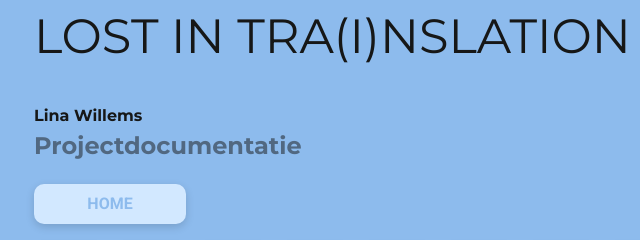
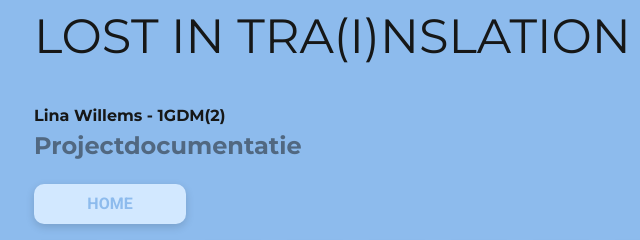
Before and after one commit to lina-willems/Projectdocumentatie, a website: page week 4.html in a window 1280 px wide. Shown: the top 240 px of the page, 62-702 px from the left. Drawn offline with Linux system fonts and the light colour scheme.

Commit message:
Update week 4.html

```diff
--- a/week 4.html
+++ b/week 4.html
@@ -45,7 +45,7 @@
  <div class="container"><h1>Lost in tra(i)nslation</h1></div>
         <div class="container">
         <div class="title">
-            Lina Willems
+            Lina Willems - 1GDM(2)
         </div>
         <div class="container"><h2>Projectdocumentatie</h1></div>
 
```
